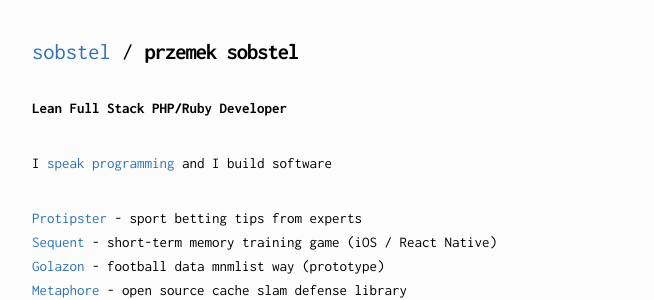
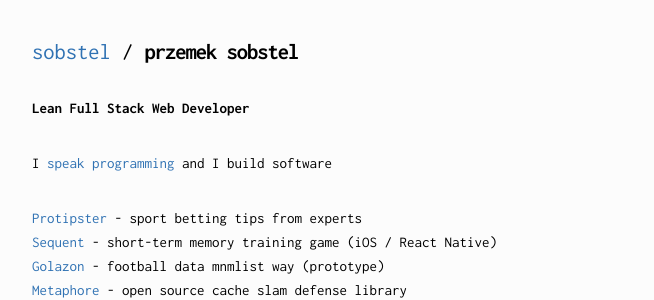
Before and after one commit to sobstel/sobstel.github.com, a Jekyll site: the page built from index.html, in a window 1280 px wide. Shown: the top 300 px of the page, without its empty margins (292-946 px from the left). Built offline with Jekyll 4.4.1, drawn with Linux system fonts in a browser that asks for light colours.

Commit message:
PHP/Ruby -> Web

```diff
--- a/index.html
+++ b/index.html
@@ -5,7 +5,7 @@
 <section id="index">
 
 <p class="about">
-  Lean Full Stack PHP/Ruby Developer
+  Lean Full Stack Web Developer
 </p>
 
 <p>
--- a/work.html
+++ b/work.html
@@ -55,7 +55,7 @@
     <span class="stack">React Native, Redux, JavaScript, ES6</span>. 2016.
   </p>
   <p>
-    <a herf="https://github.com/sobstel/sequent">source</a>
+    <a href="https://github.com/sobstel/sequent">source</a>
   </p>
 </article>
 
```
